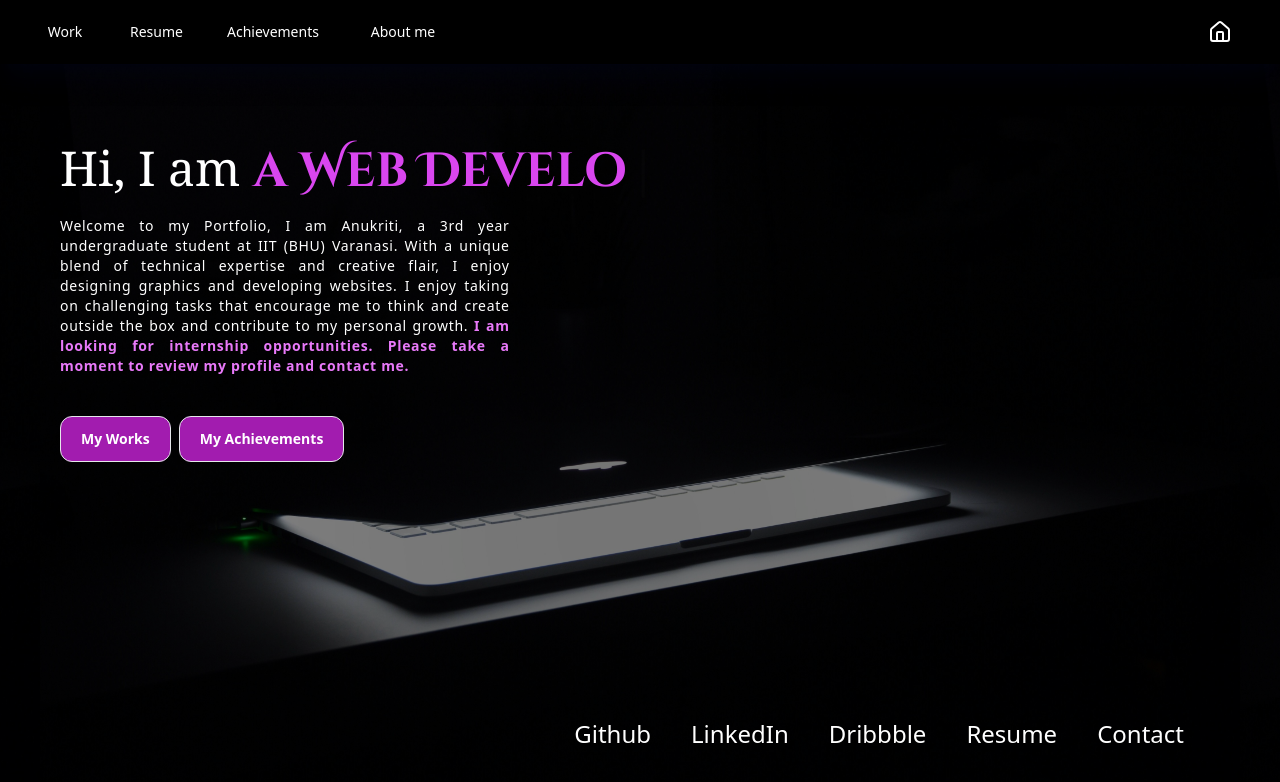
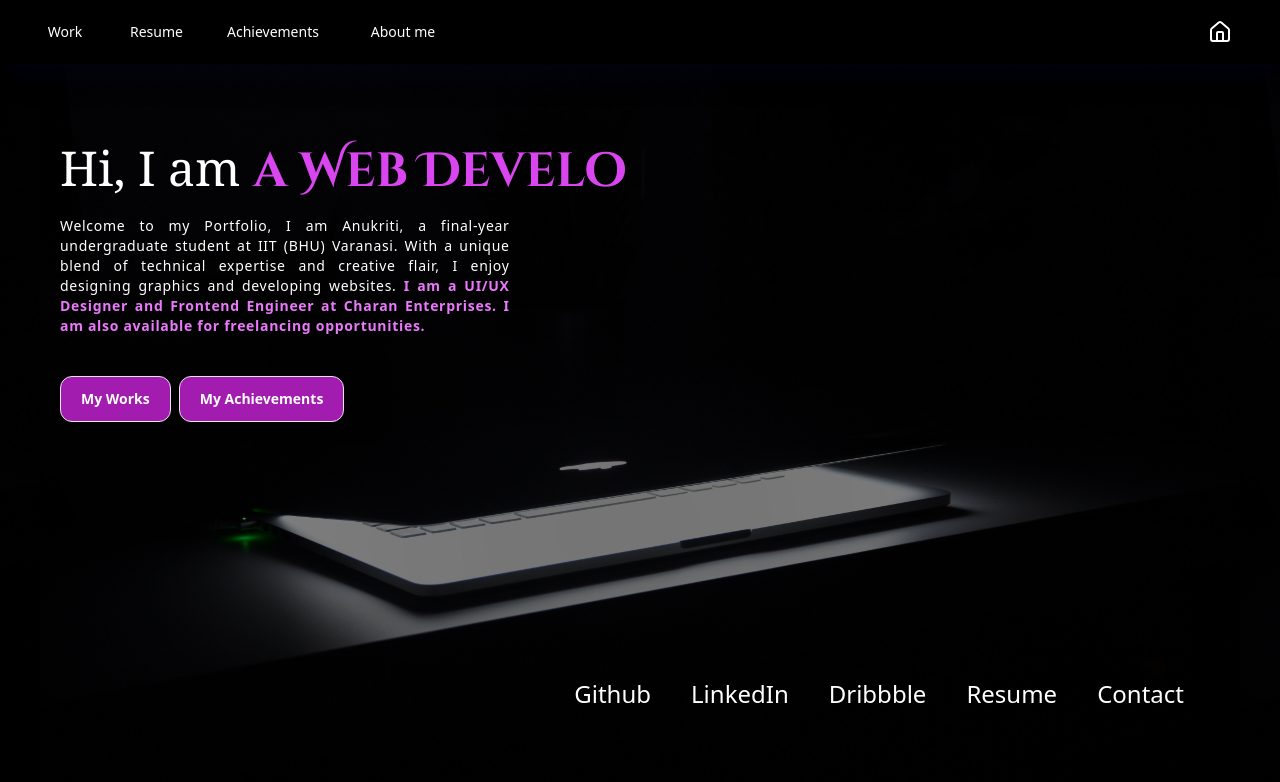
Before and after one commit to anuukriti/My-Portfolio, a React (Vite) app: page / in a window 1280 px wide. Shown: the top 782 px of the page. Built offline with nearby package versions, Linux system fonts and the light colour scheme; a web font is replaced by a local one.

Commit message:
Update Home.jsx

```diff
--- a/src/components/Home.jsx
+++ b/src/components/Home.jsx
@@ -27,17 +27,13 @@ function Home() {
                         <Cursor />
                     </h1>
                     <h3 className="text-white font-sans mb-10 pl-5 lg:pt-5  text-justify text-sm sm:text-md w-full pr-5 md:w-[90%] lg:w-[60%] xl:w-[40%] tracking-wider">
-                        Welcome to my Portfolio, I am Anukriti, a 3rd year undergraduate
+                        Welcome to my Portfolio, I am Anukriti, a final-year undergraduate
                         student at IIT (BHU) Varanasi. With a unique blend of
                         technical expertise and creative flair, I enjoy
-                        designing graphics and developing websites. I enjoy
-                        taking on challenging tasks that encourage me to think
-                        and create outside the box and contribute to my personal
-                        growth.
+                        designing graphics and developing websites.
                         <span className="text-fuchsia-400 font-semibold">
                             {" "}
-                            I am looking for internship opportunities. Please
-                            take a moment to review my profile and contact me.
+                           I am a UI/UX Designer and Frontend Engineer at Charan Enterprises. I am also available for freelancing opportunities.
                         </span>
                     </h3>
 
```
